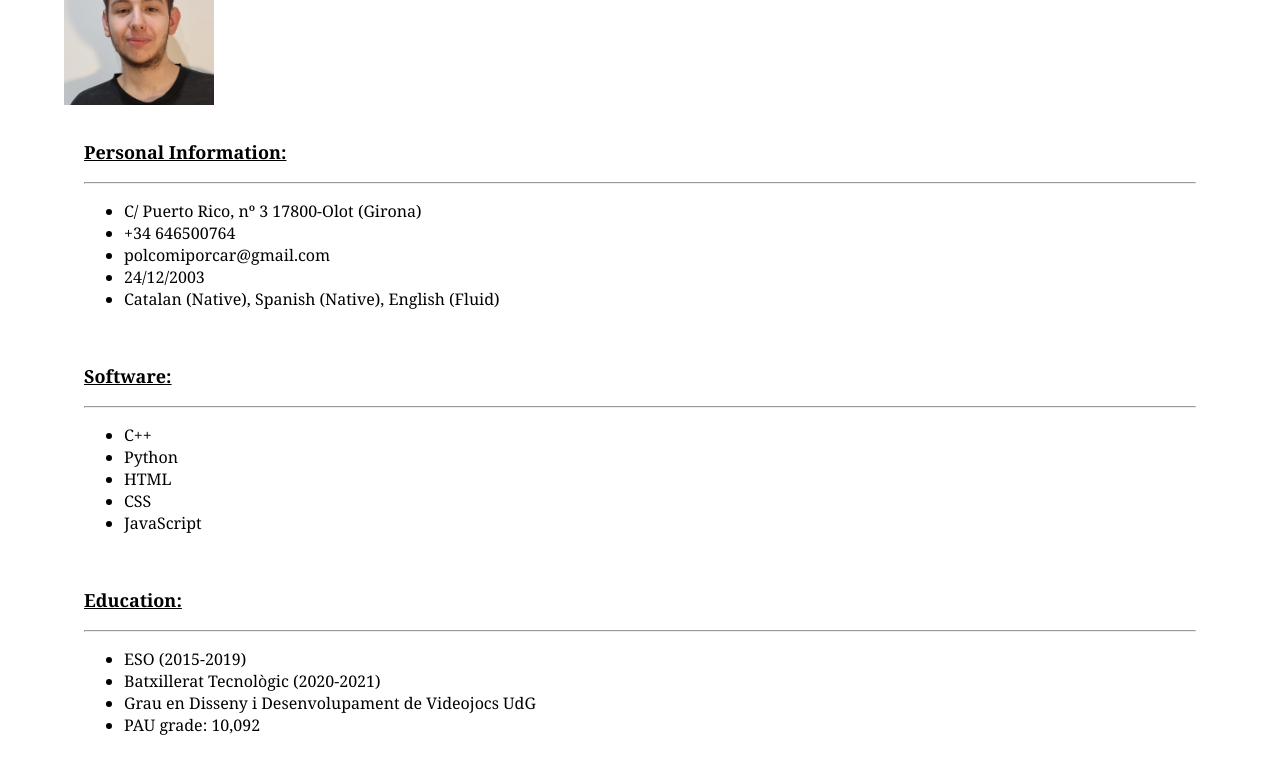
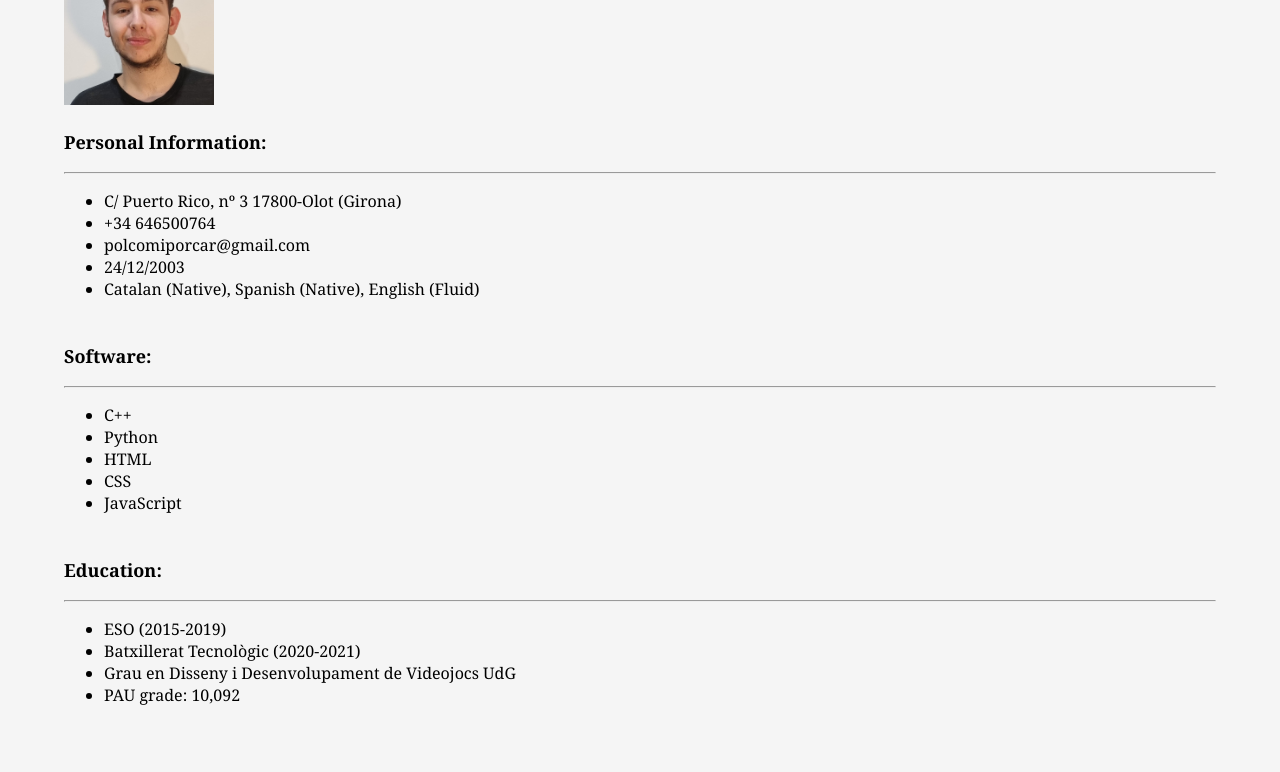
Before and after one commit to ElPolGuai/CV, a plain HTML site: page index.html in a window 1280 px wide. Shown: the part 81-853 px from the top of the page. After the commit the page ends 823 px from the top, so only its background shows below. Drawn offline with Linux system fonts and the light colour scheme.

Commit message:
Update style.css

```diff
--- a/style.css
+++ b/style.css
@@ -2,12 +2,13 @@ body{
     font-family:Georgia, Times, serif;
     width: 90%;
     margin: 0 auto;
+    background-color: #F5F5F5;
 }
 
 header {
     font-size:1.2rem;
     text-align: center;
-    padding-bottom: 80px;
+    padding-bottom: 90px;
 }
 
 img {
@@ -17,15 +18,10 @@ img {
 }
 
 div {
-    padding: 10px;
+    padding: 0px 0px 10px 0px;
 }
 
 p {
     font-weight: bold;
     font-size: large;
-    text-decoration: underline;
 }
-
-.information {
-    align-content: center;
-}
```
